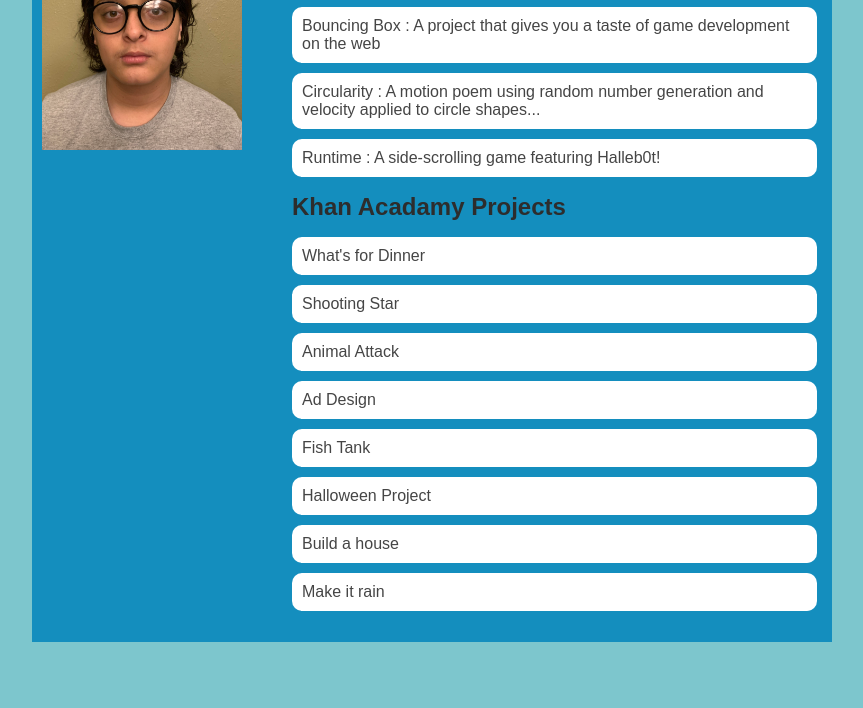
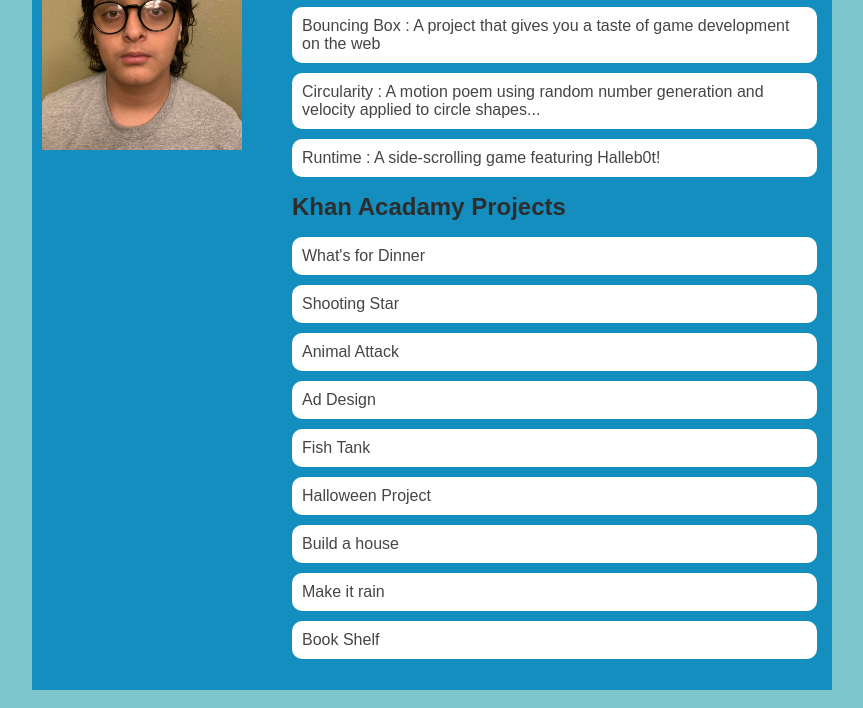
Before and after one commit to yasseenmukhtar/yasseenmukhtar.github.io, a plain HTML site: page portfolio.html in a window 1280 px wide. Shown: the part 215-923 px from the top of the page, without its empty margins (208-1071 px from the left). Before the commit the page ends 875 px from the top, so only its background shows below. Drawn offline with Linux system fonts and the light colour scheme.

Commit message:
describe your changes

```diff
--- a/portfolio.html
+++ b/portfolio.html
@@ -59,6 +59,7 @@
                         <li><a href = "https://www.khanacademy.org/computer-programming/new-program/5743287625105408">Halloween Project</a></li>
                         <li><a href = "https://www.khanacademy.org/computer-programming/spin-off-of-project-build-a-house/4843268199858176">Build a house</a></li>
                         <li><a href = "https://www.khanacademy.org/computer-programming/spin-off-of-project-make-it-rain/6270981242535936">Make it rain</a></li>
+                        <li><a href = "https://www.khanacademy.org/computer-programming/spin-off-of-project-bookshelf/4637600708739072">Book Shelf</a></li>
                     </ul>
                     </ul>
 
```
